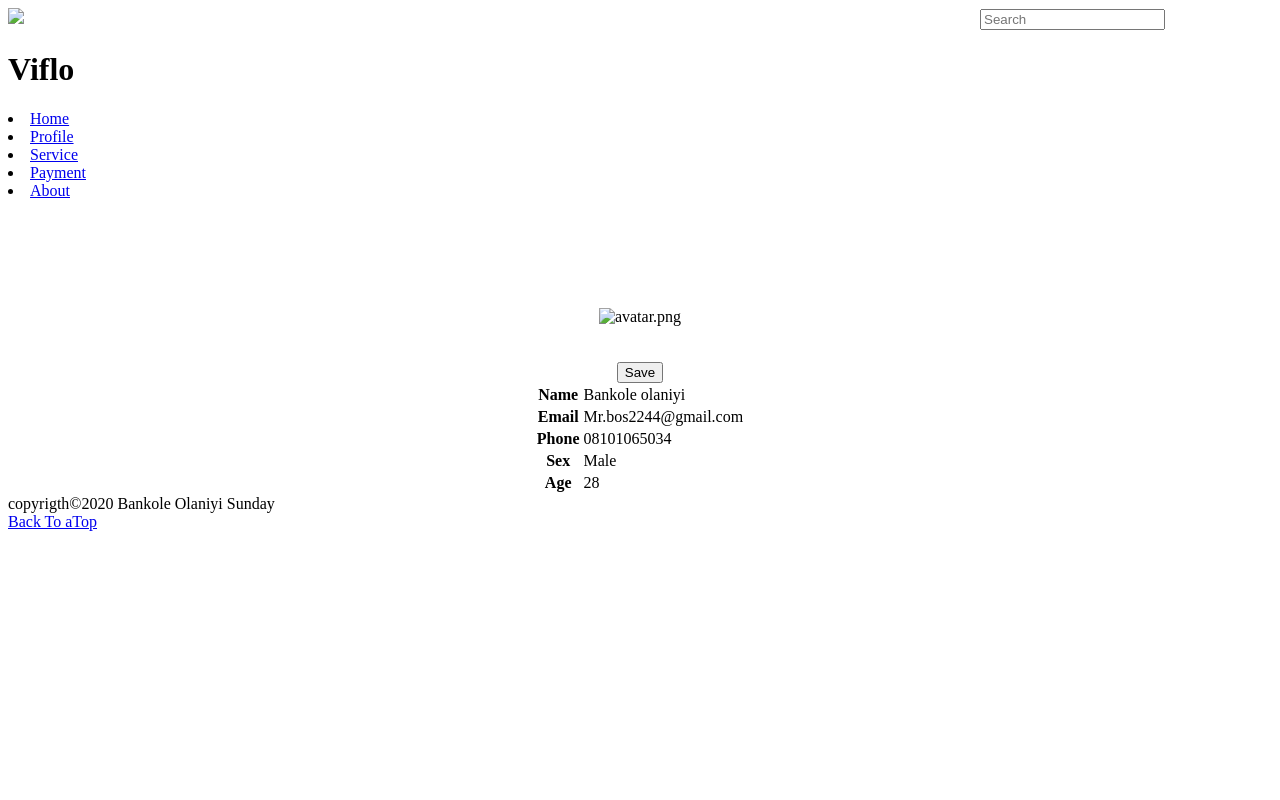
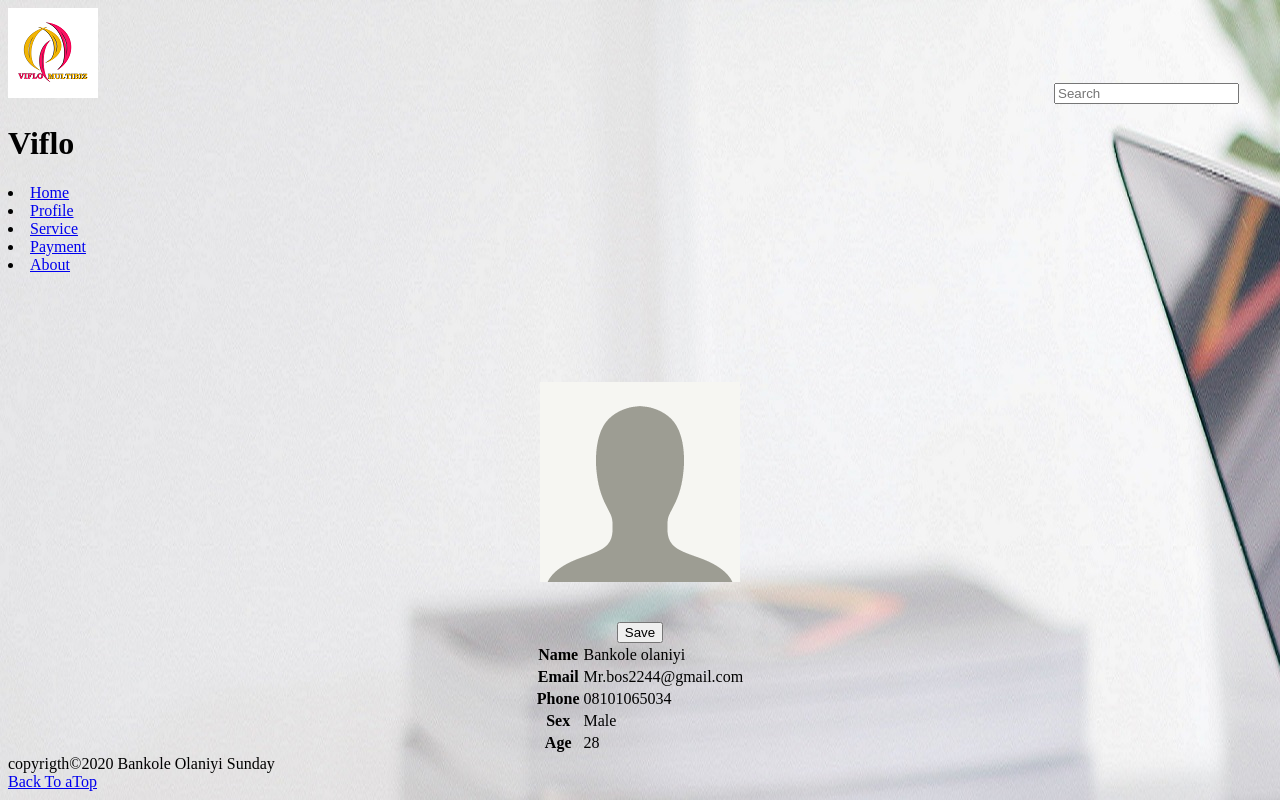
Before and after one commit to VIFLO-BOS/viflo-bos.github.io, a plain HTML site: page profile.html in a window 1280 px wide. Drawn offline with Linux system fonts and the light colour scheme.

Commit message:
Update profile.html

```diff
--- a/profile.html
+++ b/profile.html
@@ -8,8 +8,8 @@
     <title>Viflo Multibiz</title>
 </head>
 
-<body background="img/pexel office.jpg">
-    <img src="./images/vm logo.png">
+<body background="pexel office.jpg">
+    <img src="vm logo.png">
                             &ensp;&ensp;&ensp;&ensp;&ensp;&ensp;&ensp;&ensp;&ensp; &ensp; &ensp; &ensp; &ensp; &ensp;
                             &ensp; &ensp; &ensp;&ensp;&ensp; &ensp; &ensp; &ensp; &ensp; &ensp; &ensp; &ensp;&ensp;
                             &ensp; &ensp;&ensp;&ensp;&ensp;&ensp;&ensp;&ensp;&ensp;&ensp;&ensp;&ensp;&ensp; &ensp;
@@ -33,7 +33,7 @@
     <br><br>
     <center>
     <table>
-        <img src="./img/avatar.png" alt="avatar.png">
+        <img src="avatar.png" alt="avatar.png">
         <br><br>
                 <form action="">
                         <tr>
```
